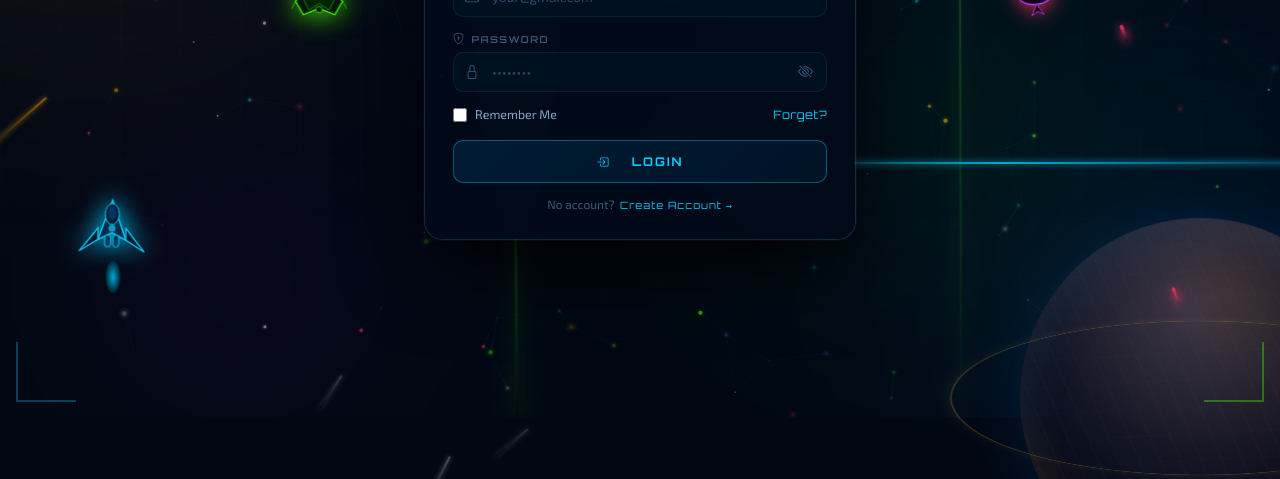
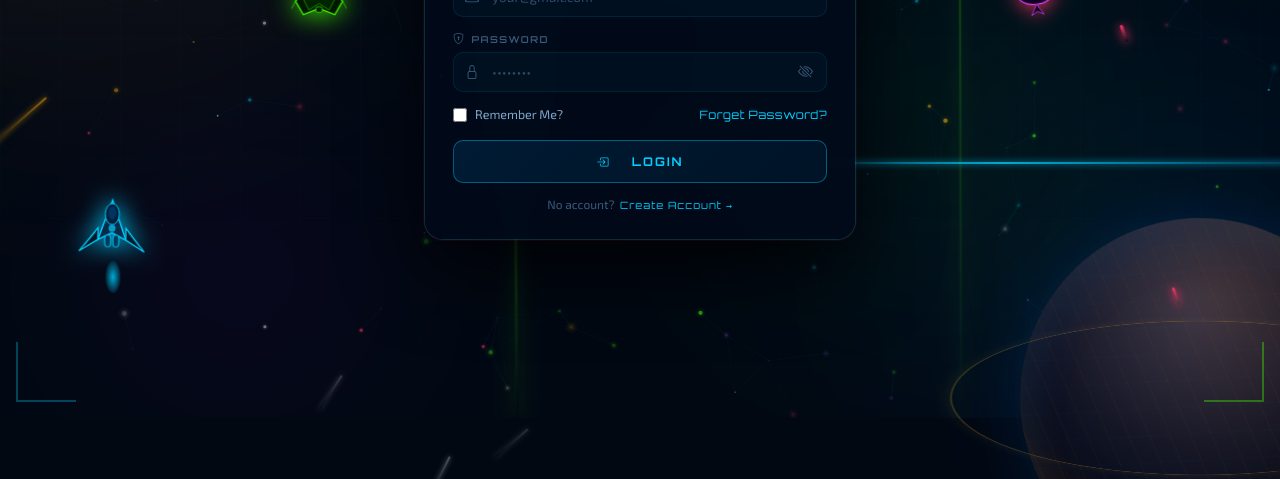
Before and after one commit to crisdanoy9-art/nova_expense_tracker, a PHP site: page /novabudget/login.php in a window 1280 px wide. Shown: the part 382-861 px from the top of the page. Run offline with PHP 8.4, Linux system fonts and the light colour scheme; some libraries are stand-ins or nearby versions.

Commit message:
complte  the textpar

```diff
--- a/novabudget/login.php
+++ b/novabudget/login.php
@@ -351,9 +351,9 @@ if ($_SERVER['REQUEST_METHOD'] === 'POST') {
 
         <div class="check-row">
           <label class="check-label">
-            <input type="checkbox" name="remember"> Remember Me
+            <input type="checkbox" name="remember"> Remember  Me?
           </label>
-          <a class="link-dim" href="<?= APP_BASE ?>/login.php">Forget?</a>
+          <a class="link-dim" href="<?= APP_BASE ?>/login.php">Forget Password?</a>
         </div>
 
         <button type="submit" class="btn-launch" id="submit-btn" data-original='<i class="bi bi-box-arrow-in-right"></i> &nbsp;AUTHENTICATE'>
```
